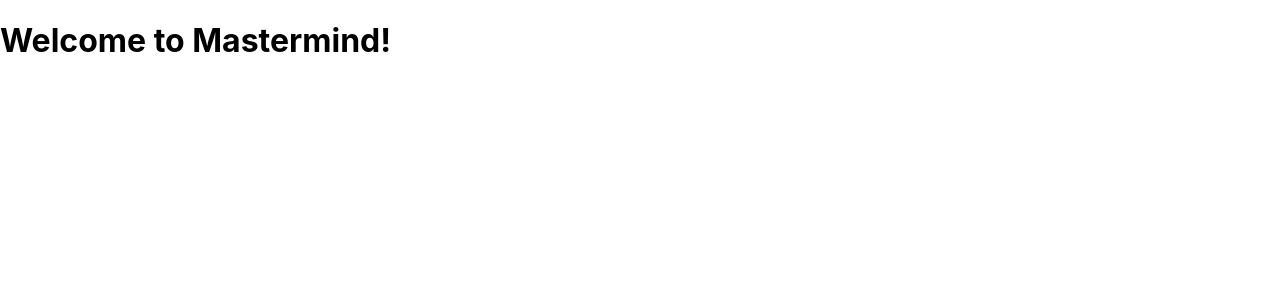
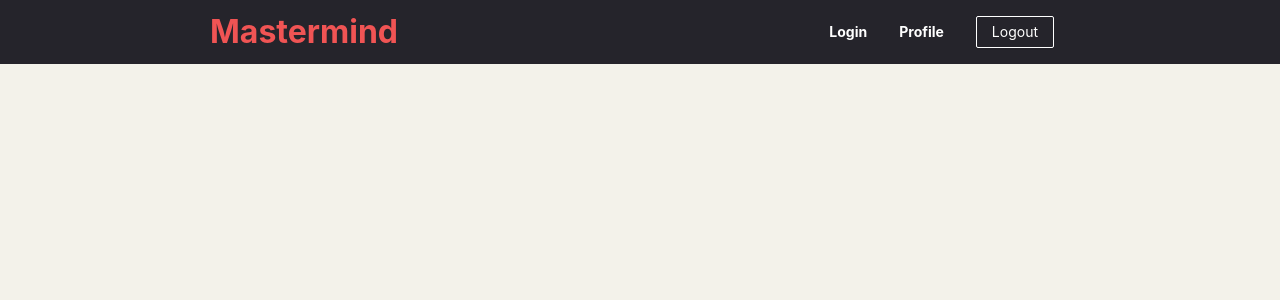
Before and after one commit to xprmnts/mastermind-evolved, a Next.js app: page / in a window 1280 px wide. Shown: the top 300 px of the page. Built offline with nearby package versions, Linux system fonts and the light colour scheme.

Commit message:
added header and main nav component and related styling

```diff
--- /dev/null
+++ b/components/layout/MainHeader.js
@@ -0,0 +1,34 @@
+import Link from 'next/link';
+import { Layout, Button, Row, Col } from 'antd';
+const { Header } = Layout;
+
+function MainHeader() {
+    return (
+        <Row justify='center' className='header-container'>
+            <Col span={18}>
+                <Header className='header'>
+                    <Link href='/'>
+                        <a>
+                            <div className='logo'>Mastermind</div>
+                        </a>
+                    </Link>
+                    <nav>
+                        <ul>
+                            <li>
+                                <Link href='/auth'>Login</Link>
+                            </li>
+                            <li>
+                                <Link href='/profile'>Profile</Link>
+                            </li>
+                            <li>
+                                <Button type='primary'>Logout</Button>
+                            </li>
+                        </ul>
+                    </nav>
+                </Header>
+            </Col>
+        </Row>
+    );
+}
+
+export default MainHeader;
--- a/package.json
+++ b/package.json
@@ -8,6 +8,8 @@
     "start": "next start"
   },
   "dependencies": {
+    "@zeit/next-css": "^1.0.1",
+    "antd": "^4.15.4",
     "next": "10.2.0",
     "react": "17.0.2",
     "react-dom": "17.0.2"
--- a/pages/index.js
+++ b/pages/index.js
@@ -1,20 +1,10 @@
-import Head from 'next/head';
+import { Layout } from 'antd';
+import MainHeader from '../components/layout/MainHeader';
 
 export default function Home() {
     return (
-        <div>
-            <Head>
-                <title>Mastermind - Evolved</title>
-                <meta
-                    name='description'
-                    content='Mastermind, taken to a new level.'
-                />
-                <link rel='icon' href='/favicon.ico' />
-            </Head>
-
-            <main>
-                <h1>Welcome to Mastermind!</h1>
-            </main>
-        </div>
+        <Layout className='layout'>
+            <MainHeader />
+        </Layout>
     );
 }
--- a/styles/globals.css
+++ b/styles/globals.css
@@ -1,9 +1,12 @@
+@import './header.css';
+
 html,
 body {
     padding: 0;
     margin: 0;
     font-family: -apple-system, BlinkMacSystemFont, Segoe UI, Roboto, Oxygen,
         Ubuntu, Cantarell, Fira Sans, Droid Sans, Helvetica Neue, sans-serif;
+    background: var(--backgroundColor);
 }
 
 a {
--- /dev/null
+++ b/styles/header.css
@@ -0,0 +1,64 @@
+/* Header */
+.header-container {
+    background: var(--primaryColor);
+}
+
+.ant-layout-header {
+    background: var(--primaryColor);
+    height: 4rem;
+    display: flex;
+    justify-content: space-between;
+    align-items: center;
+}
+
+.logo {
+    color: var(--primaryTextColor);
+    font-size: 2rem;
+    font-weight: bold;
+}
+
+.header ul {
+    list-style: none;
+    margin: 0;
+    padding: 0;
+    display: flex;
+    align-items: baseline;
+}
+
+.header li {
+    margin: 0 1rem;
+}
+
+.header a {
+    text-decoration: none;
+    color: white;
+    font-weight: bold;
+}
+
+/* .header button {
+    font: inherit;
+    background-color: transparent;
+    border: 1px solid white;
+    color: white;
+    font-weight: bold;
+    padding: 0.5rem 1.5rem;
+    border-radius: 6px;
+    cursor: pointer;
+} */
+
+.header a:hover {
+    color: #c291e2;
+}
+
+.ant-btn-primary {
+    color: #fff;
+    background: transparent;
+    border: 1px solid white;
+}
+
+.ant-btn-primary:hover,
+.ant-btn-primary:focus {
+    color: #38015c;
+    background: #c291e2;
+    border-color: #c291e2;
+}
--- /dev/null
+++ b/styles/vars.css
@@ -0,0 +1,6 @@
+:root {
+    --backgroundColor: #f3f2ea;
+    --primaryColor: #25242b;
+    --primaryTextColor: #f05454;
+    --textColorSecondary: rgba(0, 0, 0, 0.45);
+}
```
Also changed, not shown: pages/_app.js (+5 -3 lines), 1 other file (tests, documents, lock files or other folders). Lines whose indentation alone changed are shown as unchanged.
